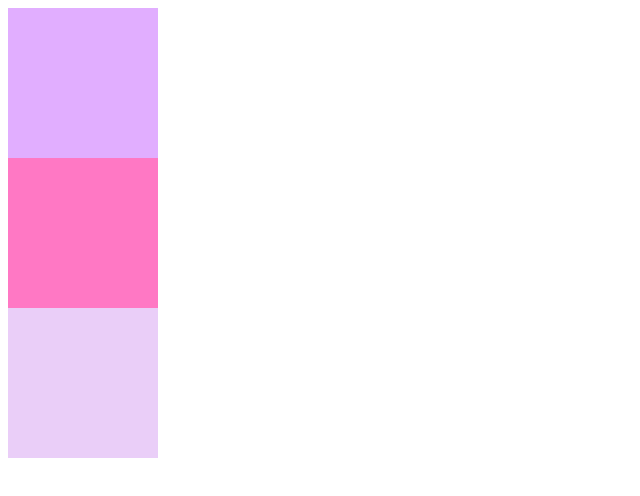
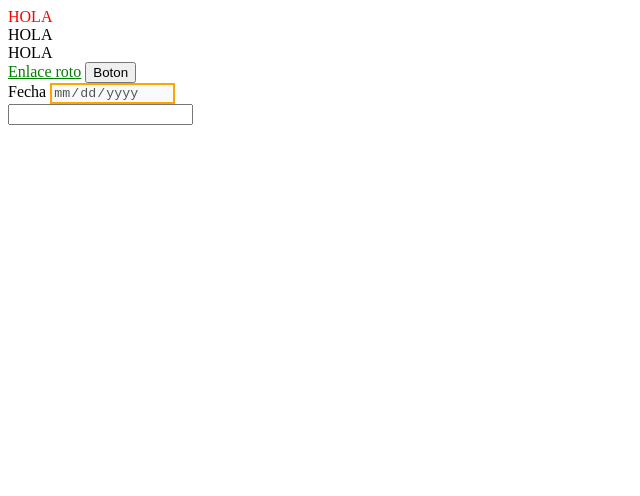
Before and after one commit to SalmaTorres/css, a plain HTML site: page index.html in a window 1280 px wide. Shown: the whole page, without its empty margins (0-640 px from the left). Drawn offline with Linux system fonts and the light colour scheme.

Commit message:
Selectores

```diff
--- a/css/estilos.css
+++ b/css/estilos.css
@@ -1,16 +1,54 @@
-.caja1{
+/*body{
+    background-color: green;
+}
+p{
+    background-color: #ff0000 ;
+}
+div{
+    background-color: hsl(60, );
+} */
+/* .caja1{
     width: 150px;
     height: 150px;
-    background-color: rgb(225, 174, 255);
+    background-color: rgb(12,12,12);
 }
-
 .caja2{
     width: 150px;
     height: 150px;
-    background-color: #FF78C4;
 }
 .caja3{
     width: 150px;
     height: 150px;
-    background-color: hsl(280, 75%, 89%);
+    background-color: hsl(60, 100%, 50%);
+} */
+
+
+
+
+
+
+
+
+/* *{
+    color: orange;
+} */
+
+/* div{
+    color: green;
+} */
+
+.caja1 {
+    color: red;
 }
+#foo{
+    color: orange;
+}
+a[title]{
+    color: green;
+}
+button:hover{
+    background-color: green;
+}
+input:disabled{
+    border: 2px solid orange;
+}
--- a/index.html
+++ b/index.html
@@ -7,8 +7,17 @@
     <link rel="stylesheet" href="/css/estilos.css">
 </head>
 <body>
-    <div class="caja1"></div>
-    <div class="caja2"></div>
-    <div class="caja3"></div>
+    <div class="caja1">HOLA</div>
+    <div class="caja2">HOLA</div>
+    <div class="caja3">HOLA</div>
+    <a href="#" title="mi-titulo">Enlace roto</a>
+    <button>Boton</button>
+    <form action="">
+        <label for="fecha">Fecha</label>
+        <input name="fecha" type="date" disabled>
+        <div></div>
+        <label for="password"></label>
+        <input type="password" id="password">
+    </form>
 </body>
 </html>
```
